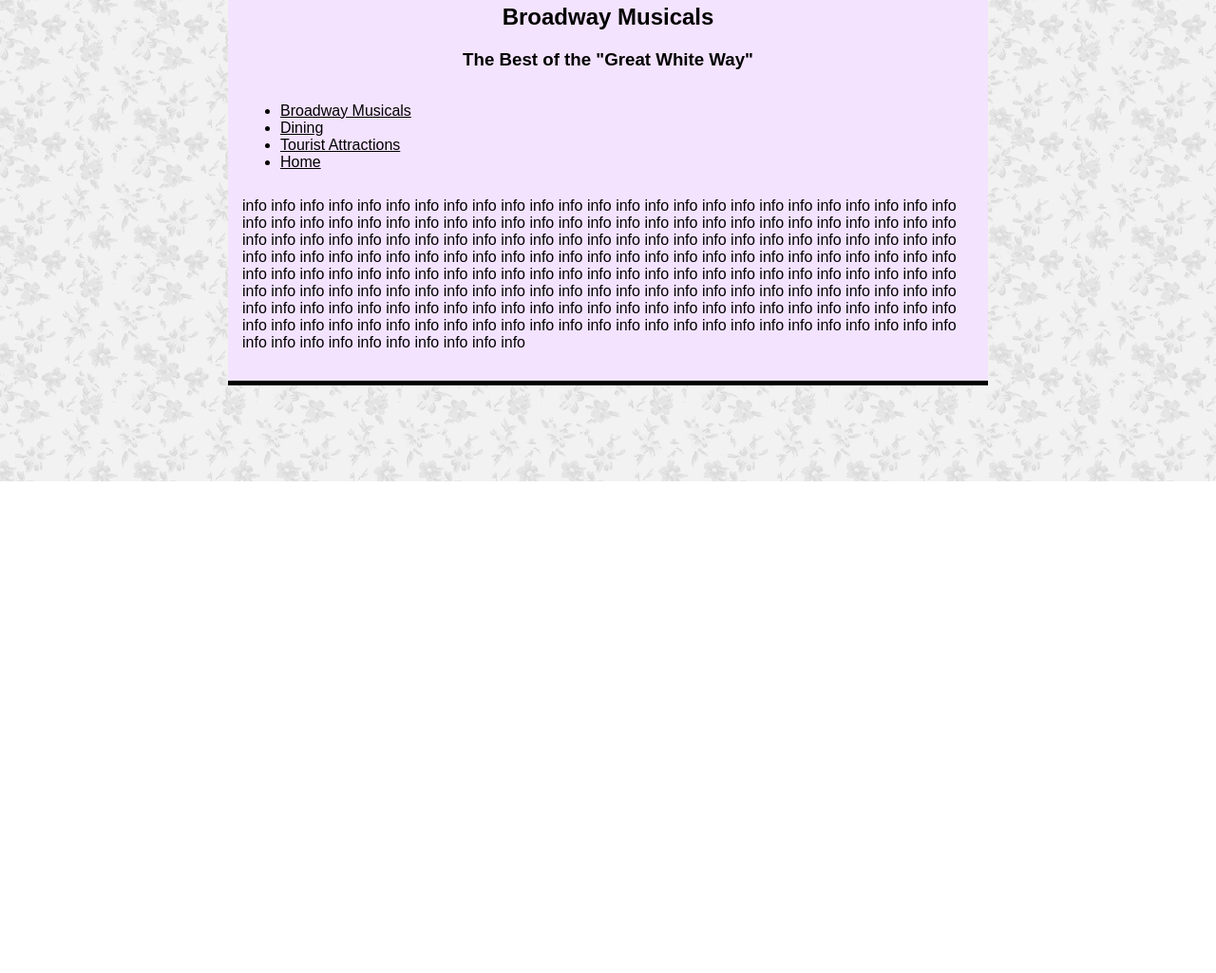
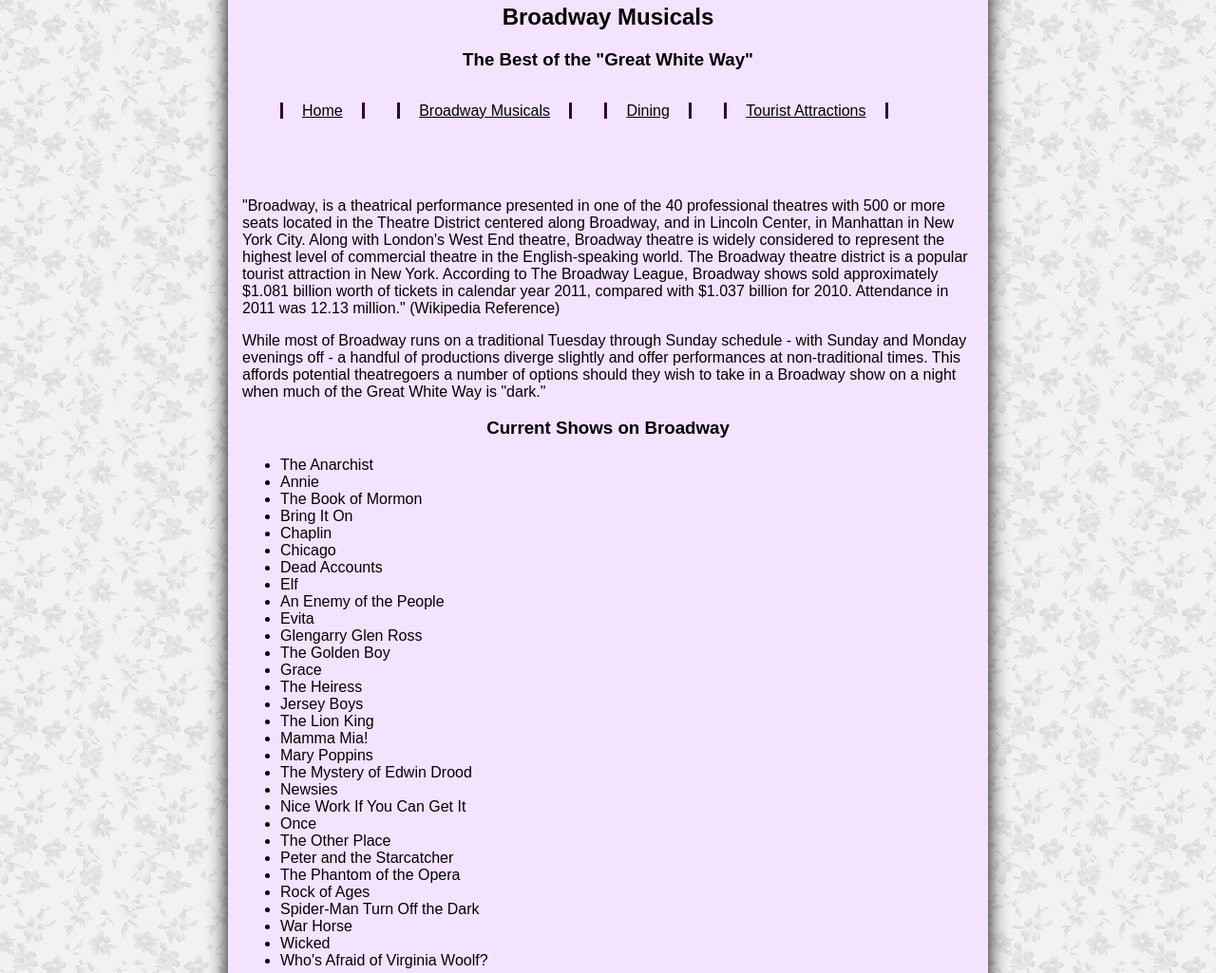
Before and after one commit to randal96/TC-349, a plain HTML site: page Projects/final/musicals.html in a window 1280 px wide. Shown: the part 293-1318 px from the top of the page at 95% size. Before the commit the page ends 800 px from the top, so only its background shows below. Drawn offline with Linux system fonts and the light colour scheme.

Commit message:
Final Project

```diff
--- a/Projects/final/finalstylesheet.css
+++ b/Projects/final/finalstylesheet.css
@@ -17,6 +17,7 @@ body {
 	padding: 15px;
 	border-top: 5px solid #000;
 	border-bottom: 5px solid #000;
+	box-shadow: 0 0 20px 0 #000;
 }
 
 #nav {
@@ -24,6 +25,19 @@ body {
 	height: 30px;
 	padding-top: 15px;
 	margin-bottom: 70px;
+}
+
+#nav a {
+	border-left: solid #303;
+	padding-right: 20px;
+	padding-left: 20px;
+	text-align: center;
+	margin-right: 30px;
+	border-right: solid #303;
+}
+
+#nav li {
+	display: inline;
 }
 
 article {
@@ -50,3 +64,8 @@ li {
 a {
 	color: #000;
 }
+
+video {
+	margin-left: 100px;
+	margin-right: auto;
+}
--- a/Projects/final/musicals.html
+++ b/Projects/final/musicals.html
@@ -14,16 +14,63 @@
 	<h2>Broadway Musicals</h2>
     <h3>The Best of the "Great White Way"</h3>
     <ul id="nav">
+    	<li><a href="index.html">Home</a></li>
     	<li><a href="musicals.html">Broadway Musicals</a></li>
         <li><a href="dining.html">Dining</a></li>
         <li><a href="attractions.html">Tourist Attractions</a></li>
-        <li><a href="index.html">Home</a></li>
     </ul>
 
-<p>info info info info info info info info info info info info info info info info info info info info info info info info info info info info info info info info info info info info info info info info info info info info info info info info info info info info info info info info info info info info info info info info info info info info info info info info info info info info info info info info info info info info info info info info info info info info info info info info info info info info info info info info info info info info info info info info info info info info info info info info info info info info info info info info info info info info info info info info info info info info info info info info info info info info info info info info info info info info info info info info info info info info info info info info info info info info info info info info info info info info info info info info info info info info info info info info info info info info info info info info info info info info info info info info info info </p>
+<p>"Broadway, is a theatrical performance presented in one of the 40 professional theatres with 500 or more seats located in the Theatre District centered along Broadway, and in Lincoln Center, in Manhattan in New York City. Along with London's West End theatre, Broadway theatre is widely considered to represent the highest level of commercial theatre in the English-speaking world.
+The Broadway theatre district is a popular tourist attraction in New York. According to The Broadway League, Broadway shows sold approximately $1.081 billion worth of tickets in calendar year 2011, compared with $1.037 billion for 2010. Attendance in 2011 was 12.13 million." (Wikipedia Reference)</p>
+
+<p>While most of Broadway runs on a traditional Tuesday through Sunday schedule - with Sunday and Monday evenings off - a handful of productions diverge slightly and offer performances at non-traditional times. This affords potential theatregoers a number of options should they wish to take in a Broadway show on a night when much of the Great White Way is "dark."</p>
+
+<p>
+<h3>Current Shows on Broadway</h3>
+<ul>
+	<li>The Anarchist</li>
+    <li>Annie</li>
+    <li>The Book of Mormon</li>
+    <li>Bring It On</li>
+    <li>Chaplin</li>
+    <li>Chicago</li>
+    <li>Dead Accounts</li>
+    <li>Elf</li>
+    <li>An Enemy of the People</li>
+    <li>Evita</li>
+    <li>Glengarry Glen Ross</li>
+    <li>The Golden Boy</li>
+    <li>Grace</li>
+    <li>The Heiress</li>
+    <li>Jersey Boys</li>
+    <li>The Lion King</li>
+    <li>Mamma Mia!</li>
+    <li>Mary Poppins</li>
+    <li>The Mystery of Edwin Drood</li>
+    <li>Newsies</li>
+    <li>Nice Work If You Can Get It</li>
+    <li>Once</li>
+    <li>The Other Place</li>
+    <li>Peter and the Starcatcher</li>
+    <li>The Phantom of the Opera</li>
+    <li>Rock of Ages</li>
+    <li>Spider-Man Turn Off the Dark</li>
+    <li>War Horse</li>
+	<li>Wicked</li>
+    <li>Who's Afraid of Virginia Woolf?</li>
+</ul>
+      </p>
+
+<p>
+<video width="568" height="320" controls="controls"><source src="videos/Defying_Gravity_-_WICKED_the_Musical.mp4" type="video/mp4">
+</video>
+</p>
+
+
 </article>
 
 </section>
 </div>
+</li>
 </body>
 </html>
```
Also changed, not shown: Projects/final/attractions.html (+29 -2 lines), Projects/final/dining.html (+18 -2 lines), Projects/final/index.html (+6 -3 lines).
